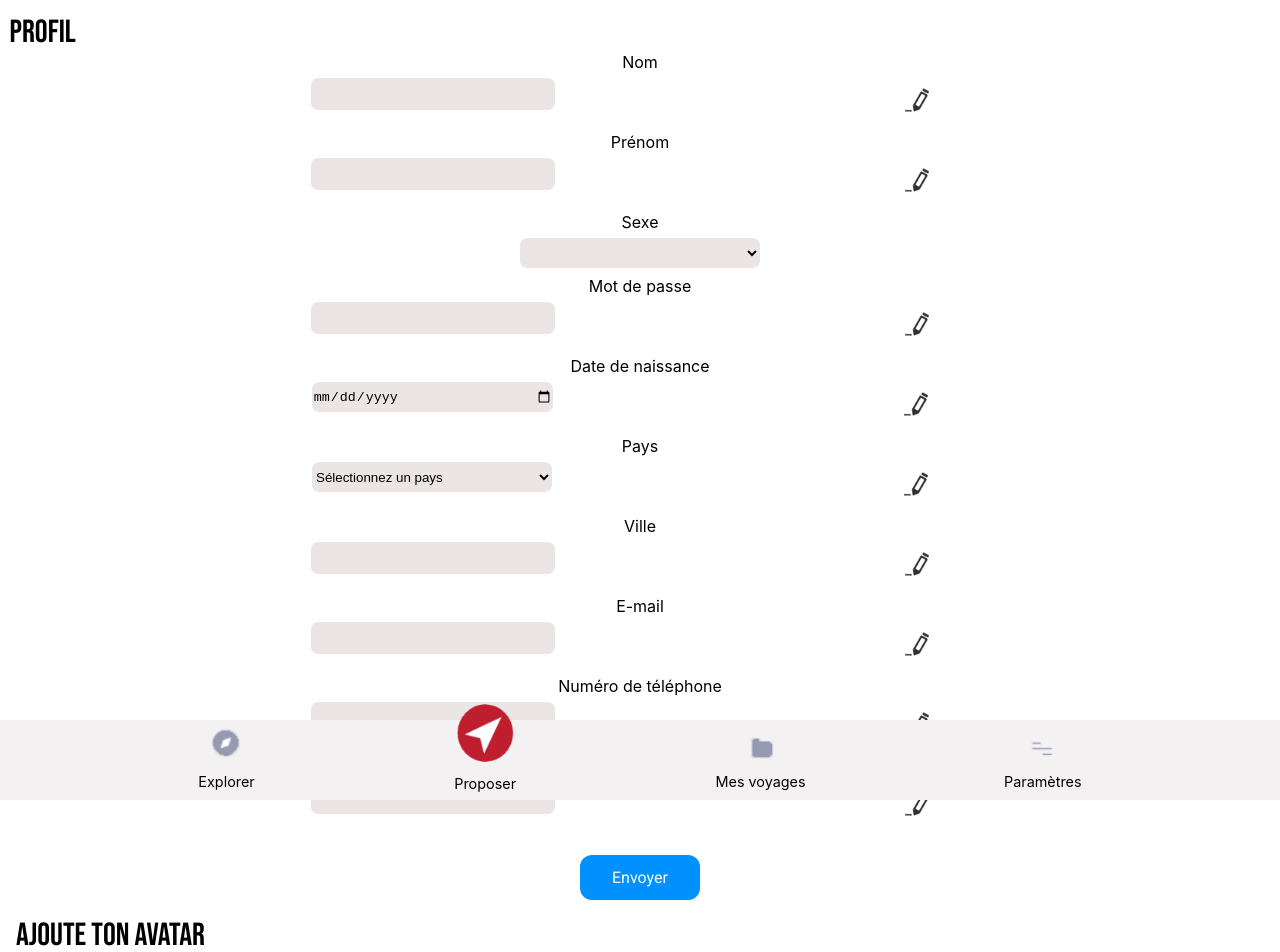
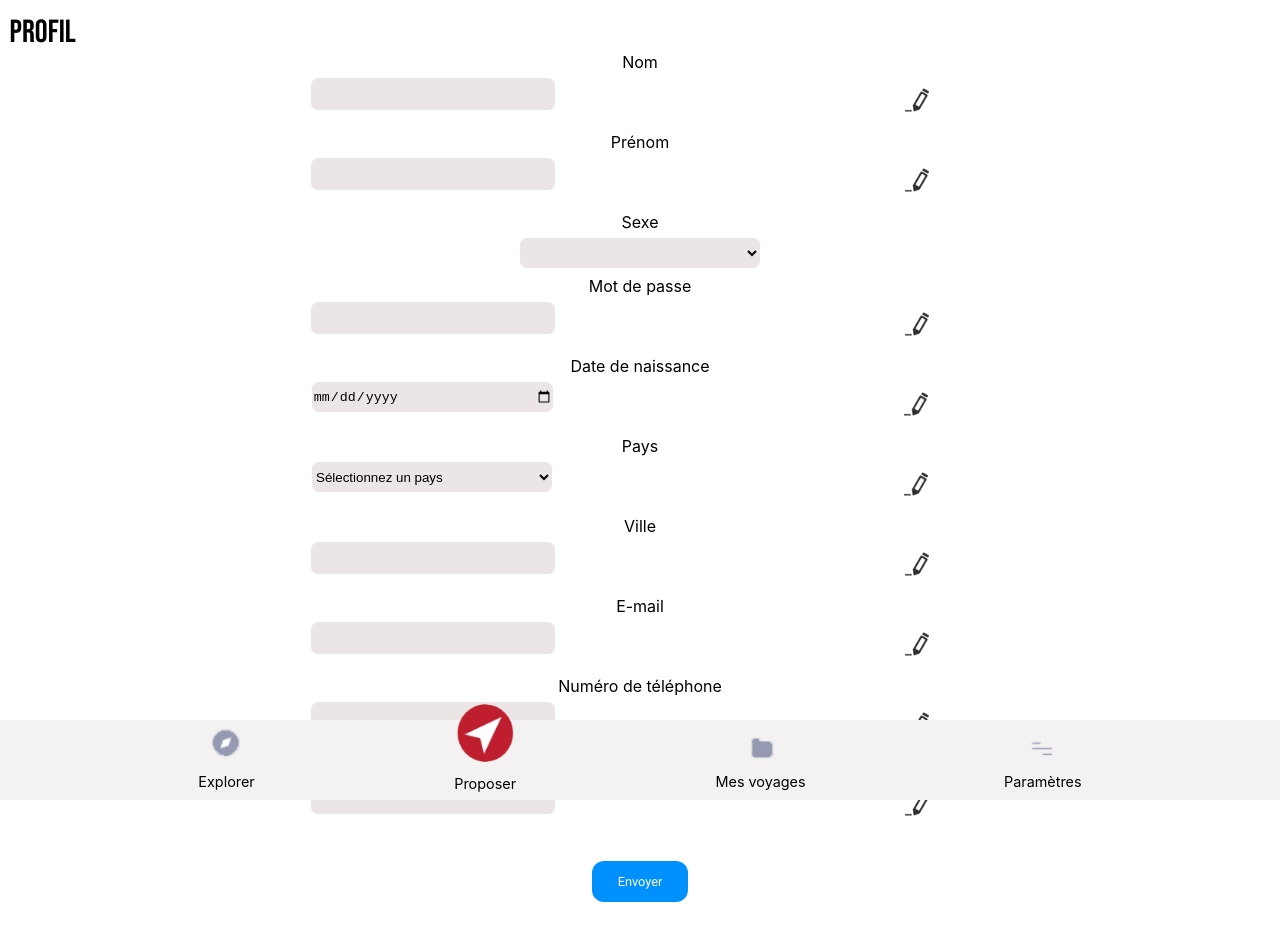
Before and after one commit to WildCodeSchool/reims-0919-js-tuk-tuk-travel, a React (Create React App) app in the folder tuktuktravel/: page /profile in a window 1280 px wide. Shown: the top 952 px of the page. Built offline with nearby package versions, Linux system fonts and the light colour scheme.

Commit message:
Finish FormUsers for now

```diff
--- a/tuktuktravel/src/App.css
+++ b/tuktuktravel/src/App.css
@@ -209,7 +209,17 @@
   margin-top: 1em;
 }
 
+
+
+
+
 /*------ First Part ------*/
+
+.page-form-user {
+  text-align: right;
+  margin-right: 0.5em;
+  font-family: 'Roboto', sans-serif;
+}
 
 .input-birthday > input{
   border-radius:7px;
@@ -232,6 +242,7 @@
 }
 
 .nextButton {
+  font-family: 'Roboto', sans-serif;
   border:none;
   padding: 1em 2em 1em 2em;
   border-radius:12px;
@@ -245,10 +256,39 @@
 
 /*------ Second Part ------*/
 
+.sec-page-form-user {
+  font-family: 'Roboto', sans-serif;
+  text-align: right;
+  margin-right: 0.5em;
+  margin-top: 0.5em;
+}
+
 .fig-back-arrow > button {
   border: none;
   background-color: white;
 }
+
+.send-form-users {
+  font-family: 'Roboto', sans-serif;
+  border:none;
+  padding: 1em 2em 1em 2em;
+  border-radius:12px;
+  background: rgb(0, 145, 255);
+  color:#fff;
+  text-decoration: none;
+  margin-top: 2em;
+  font-size: 0.8em;
+  margin-bottom: 4em;
+}
+
+.div-add-user > a {
+  text-decoration: none;
+  color: #282c34;
+  font-size: 0.7em;
+  margin-top: 0.5em;
+  margin-bottom: 0;
+}
+
 
 /* -------------------------------------------------------------------------- USER CONNEXION ------------------------------------------------------------------------------ */
 
--- a/tuktuktravel/src/components/FormUsers.js
+++ b/tuktuktravel/src/components/FormUsers.js
@@ -73,6 +73,7 @@ class FormUsers extends Component {
         {this.state.firstSection?
         <div>
           <div className="title-form-user">INFOS PERSONNELLES</div>
+          <div className="page-form-user">1/2</div>
           <Link className='link-back-arrow' to="/Home">
             <figure className='fig-back-arrow'>
               <img className='back-arrow' src={back} alt='Arrow to back'/>
@@ -121,6 +122,7 @@ class FormUsers extends Component {
             </button>
           </figure>
 
+          <div className="sec-page-form-user">2/2</div>
 
           <div className='secondSection div-add-user'>
             <label htmlFor="countrys">Pays</label>
@@ -138,13 +140,14 @@ class FormUsers extends Component {
             <label htmlFor="description">Description</label>
             <input type="text" id="description" onChange={this.change} />
 
-            <Link  to="/cgu">Conditions générales d'utilisation</Link>
+            <Link className='cgu' to="/cgu">Conditions générales d'utilisation</Link>
 
             <button className='send-form-users' onClick={this.submit}>Envoyer</button>
           </div>
+          <UploadAvatar />
 
-          <UploadAvatar />
         </div>}
+
       </div>
     );
   }
```
